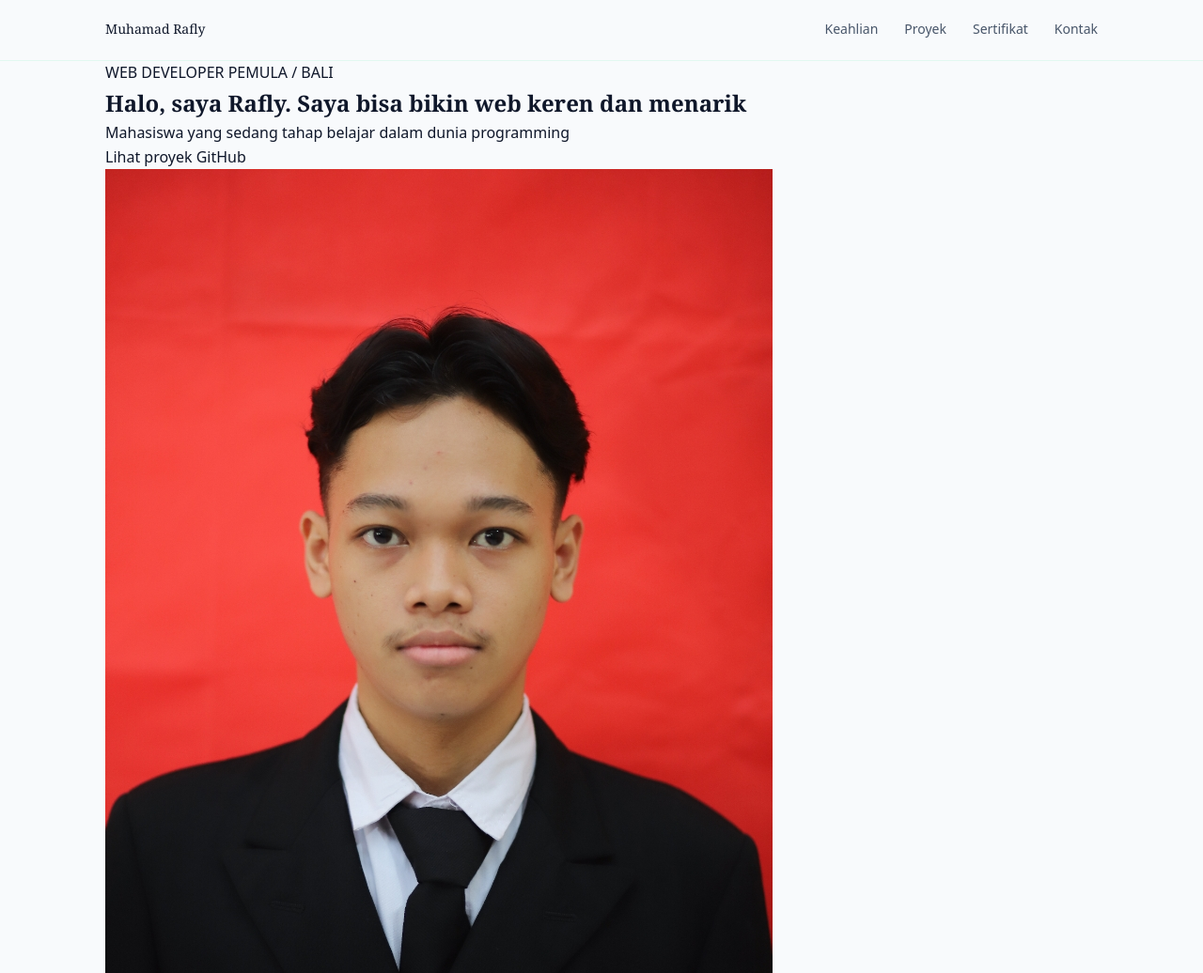
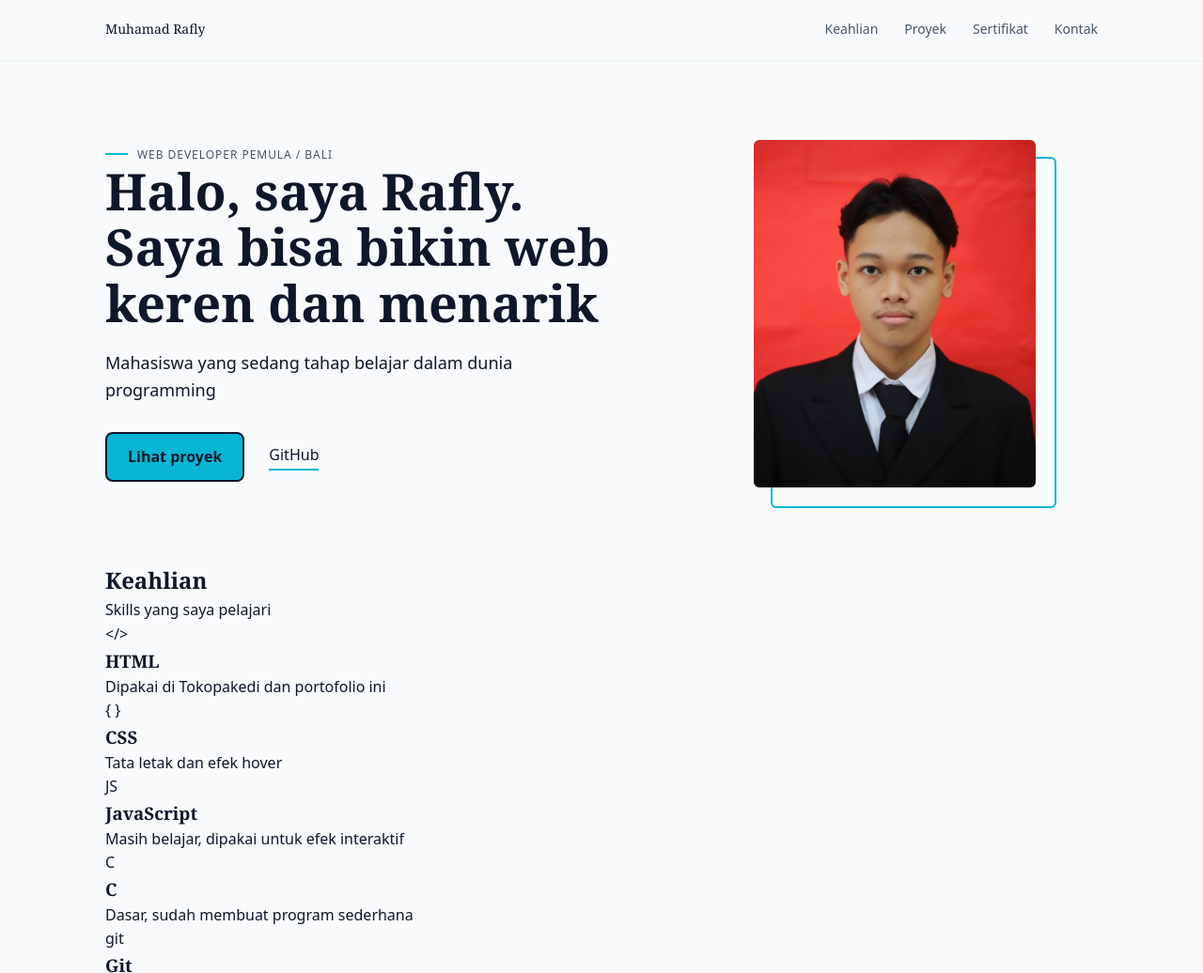
Before and after one commit to muhamadrafly1207-cmd/portofolio, a plain HTML site: page index.html in a window 1280 px wide. Shown: the top 1036 px of the page at 94% size. Drawn offline with Linux system fonts and the light colour scheme.

Commit message:
css hero

```diff
--- a/style.css
+++ b/style.css
@@ -79,3 +79,130 @@ nav a:first-child{
     font-family: Georgia, serif;
     color: var(--tinta);
 }
+
+.hero{
+    display: grid;
+    grid-template-columns: 1.3fr 1fr;
+    gap: 64px;
+    align-items: center;
+    padding: 84px 0 80px;
+}
+
+.label{
+    font-size: 12px;
+    letter-spacing: 0.08em;
+    color: var(--abu);
+    display: flex;
+    align-items: center;
+}
+
+.label::before{
+    content: "";
+    width: 24px;
+    height: 2px;
+    background: var(--aksen);
+    margin-right: 10px;
+}
+
+.hero h1{
+    font-size: 54px;
+    line-height: 1.1;
+    margin-bottom: 20px;
+}
+
+.deskripsi{
+    font-size: 18px;
+    max-width: 520px;
+    margin-bottom: 30px;
+}
+
+.tombol-hero{
+    display: flex;
+    align-items: center;
+    gap: 26px;
+}
+
+.tombol-hero a:first-child{
+    background: var(--aksen);
+    color: var(--tinta);
+    font-weight: 600;
+    padding: 12px 22px;
+    border-radius: 8px;
+    border: 2px solid var(--tinta);
+    transition: 0.2s;
+}
+
+.tombol-hero a:first-child:hover{
+    background: var(--tinta);
+    color: var(--aksen);
+    transform: translateY(-2px);
+}
+
+.tombol-hero a:last-child{
+    border-bottom: 2px solid var(--aksen);
+    padding-bottom: 2px;
+    font-weight: 500;
+}
+
+.foto-profil{
+    position: relative;
+    width: 300px;
+    height: 370px;
+    justify-self: center;
+}
+
+.foto-profil img{
+    width: 100%;
+    height: 100%;
+    object-fit: cover;
+    border-radius: 6px;
+    position: relative;
+}
+
+.foto-profil::before{
+    content: "";
+    position: absolute;
+    left: 18px;
+    top: 18px;
+    width: 100%;
+    height: 100%;
+    border: 2px solid var(--aksen);
+    border-radius: 6px;
+}
+
+.panel-foto{
+    position: absolute;
+    left: 0;
+    right: 0;
+    bottom: 0;
+    background: var(--latar);
+    padding: 18px;
+    opacity: 0;
+    transform: translateY(12px);
+    transition: 0.3s;
+}
+
+.foto-profil:hover .panel-foto{
+    opacity: 1;
+    transform: translateY(0);
+}
+
+.panel-foto strong{
+    display: block;
+}
+
+.panel-foto p{
+    color: var(--abu);
+    font-size: 13px;
+}
+
+.panel-foto a{
+    display: block;
+    text-align: center;
+    margin-top: 12px;
+    background: var(--aksen);
+    color: var(--tinta);
+    font-weight: 600;
+    padding: 9px 14px;
+    border-radius: 8px;
+}
```
